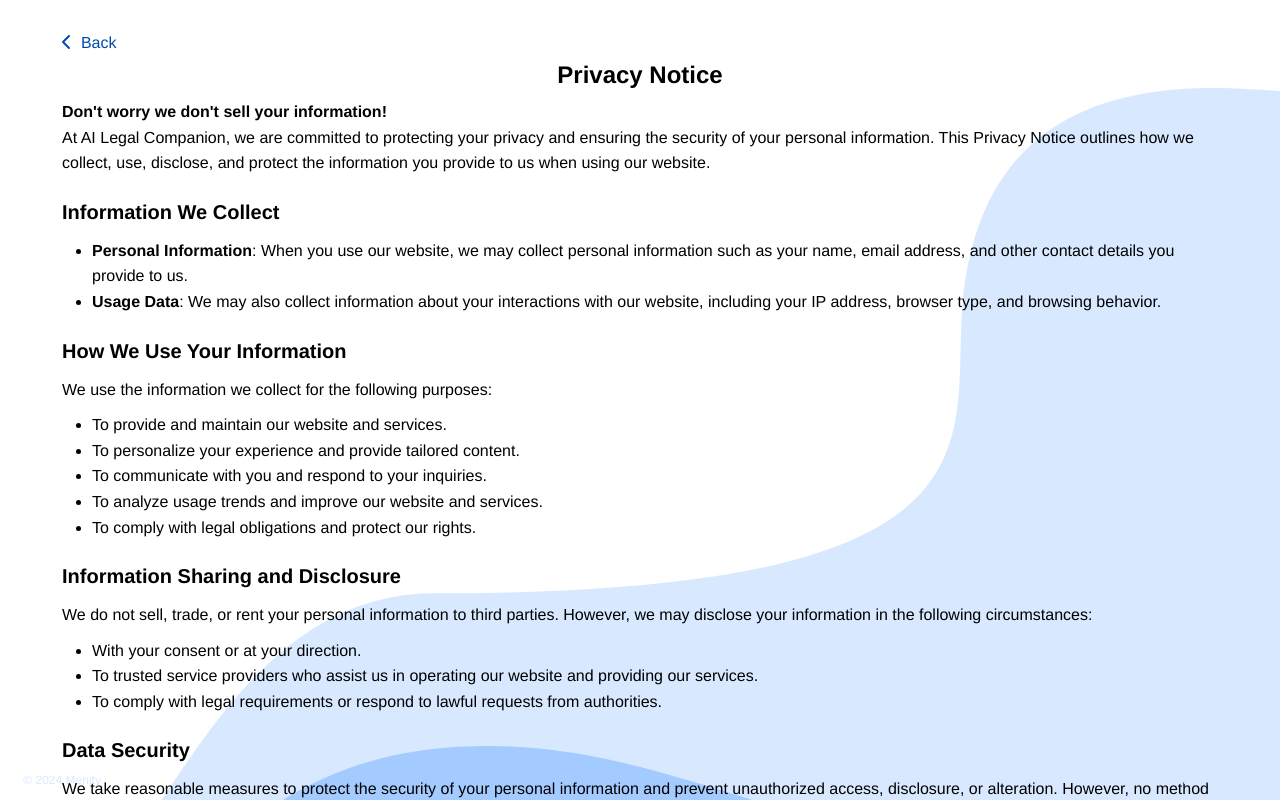
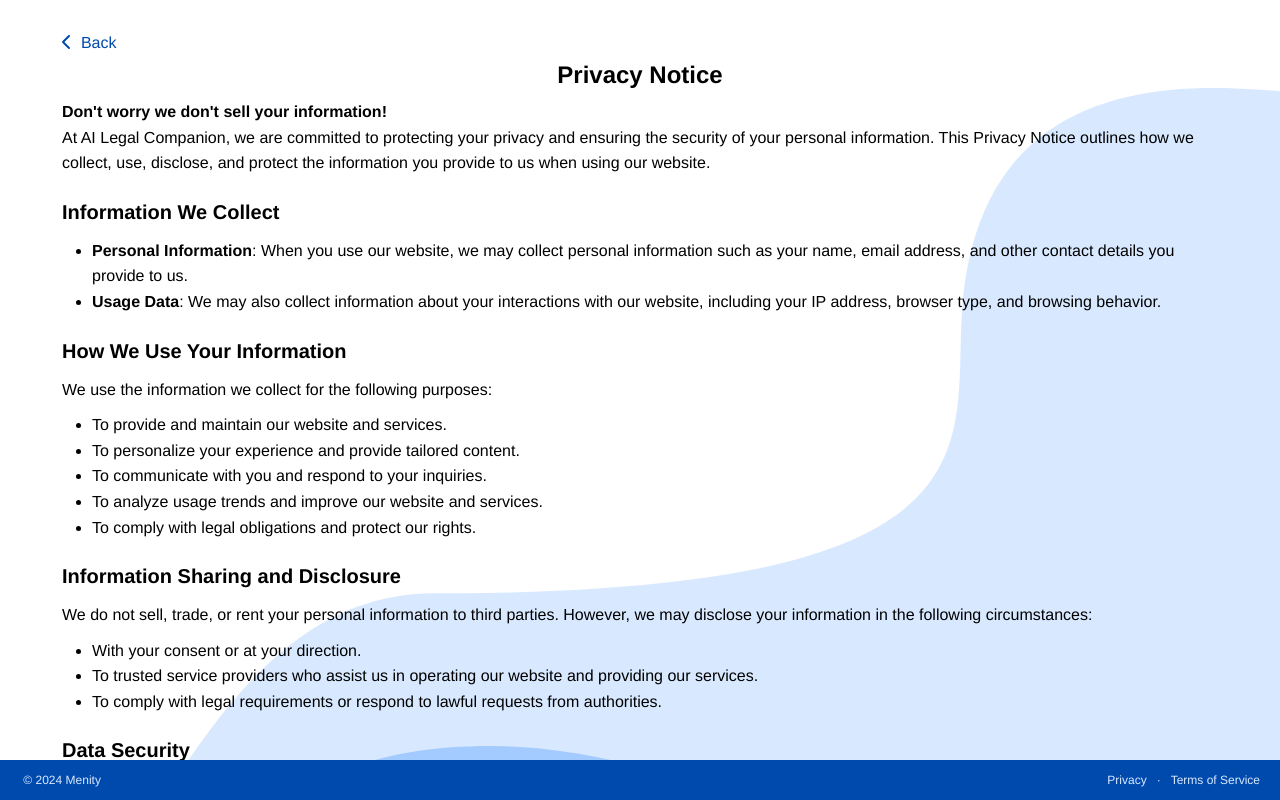
Before and after one commit to mavu072/legal-companion-webapp, a React (Create React App) app: page /privacy in a window 1280 px wide. In both pictures the pointer is over the element 640 px from the left and 780 px from the top of the page. Shown: the top 800 px of the page. Built offline with nearby package versions, Linux system fonts and the light colour scheme; no server answers.

Commit message:
Added a hover effect with a transition effect on the App Footer component

```diff
--- a/src/App.css
+++ b/src/App.css
@@ -192,6 +192,7 @@
   padding: 0 20px;
   position: fixed;
   bottom: 0;
+  transition: 0.4s ease-in-out;
 
   span::before {
     content: "\00A0 \00A9 \00A0" attr(data-date) " ";
@@ -212,6 +213,10 @@
   a:hover {
     color: var(--color-blue);
   }
+}
+
+.landing-footer:hover {
+  background: var(--color-blue);
 }
 
 /* For Desktop View */
```
